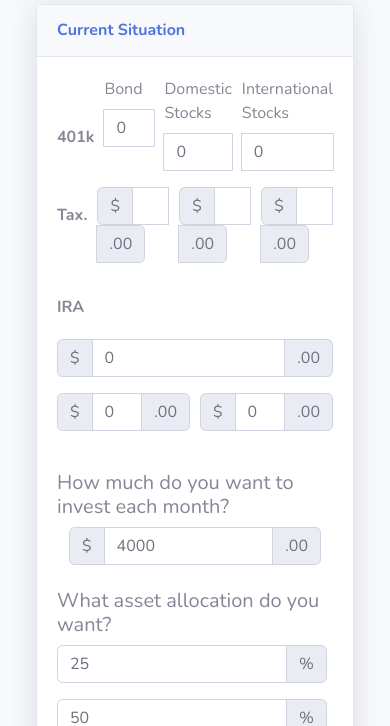
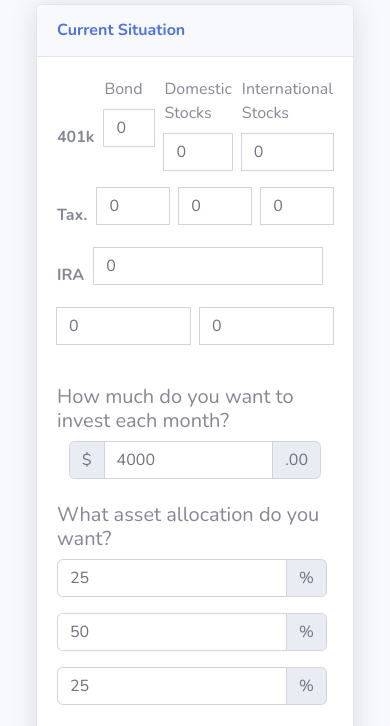
Before and after one commit to ArnoAlford/FinancialPlanningSite, a website with bundled scripts: page index.html in a window 390 px wide. Shown: the part 111-837 px from the top of the page. Built offline with nearby package versions, Linux system fonts and the light colour scheme.

Commit message:
Update index.html

```diff
--- a/index.html
+++ b/index.html
@@ -140,33 +140,33 @@
     <div class="col mb-3">
       <div class="input-group">
         <div class="input-group-prepend">
-          <span class="input-group-text" id="inputGroupPrepend2">$</span>
+          <span class="input-group-text d-none d-sm-block" id="inputGroupPrepend2">$</span>
         </div>
         <input type="number" class="form-control" id="BrokerageBonds" placeholder="Brokerage Bonds" value=0 aria-describedby="inputGroupPrepend2" required>
           <div class="input-group-append">
-            <span class="input-group-text">.00</span>
+            <span class="input-group-text d-none d-sm-block">.00</span>
           </div>
       </div>
     </div>
     <div class="col mb-3">
       <div class="input-group">
         <div class="input-group-prepend">
-          <span class="input-group-text" id="inputGroupPrepend2">$</span>
+          <span class="input-group-text d-none d-sm-block" id="inputGroupPrepend2">$</span>
         </div>
         <input type="number" class="form-control" id="BrokerageDomestic" placeholder="Brokerage Domestic" value=0 aria-describedby="inputGroupPrepend2" required>
           <div class="input-group-append">
-            <span class="input-group-text">.00</span>
+            <span class="input-group-text d-none d-sm-block">.00</span>
           </div>
       </div>
     </div>
     <div class="col mb-3">
       <div class="input-group">
         <div class="input-group-prepend">
-          <span class="input-group-text" id="inputGroupPrepend2">$</span>
+          <span class="input-group-text d-none d-sm-block" id="inputGroupPrepend2">$</span>
         </div>
         <input type="number" class="form-control" id="BrokerageInternational" placeholder="Brokerage International" value=0 aria-describedby="inputGroupPrepend2" required>
           <div class="input-group-append">
-            <span class="input-group-text">.00</span>
+            <span class="input-group-text d-none d-sm-block">.00</span>
           </div>
       </div>
     </div>
@@ -178,33 +178,33 @@
     <div class="col-auto mb-3">
       <div class="input-group">
         <div class="input-group-prepend">
-          <span class="input-group-text" id="inputGroupPrepend2">$</span>
+          <span class="input-group-text d-none d-sm-block" id="inputGroupPrepend2">$</span>
         </div>
         <input type="number" class="form-control" id="IRABonds" placeholder="IRA Bonds" value=0 aria-describedby="inputGroupPrepend2" required>
           <div class="input-group-append">
-            <span class="input-group-text">.00</span>
+            <span class="input-group-text d-none d-sm-block">.00</span>
           </div>
       </div>
     </div>
     <div class="col mb-3">
       <div class="input-group">
         <div class="input-group-prepend">
-          <span class="input-group-text" id="inputGroupPrepend2">$</span>
+          <span class="input-group-text d-none d-sm-block" id="inputGroupPrepend2">$</span>
         </div>
         <input type="number" class="form-control" id="IRADomestic" placeholder="IRA Domestic" value=0 aria-describedby="inputGroupPrepend2" required>
           <div class="input-group-append">
-            <span class="input-group-text">.00</span>
+            <span class="input-group-text d-none d-sm-block">.00</span>
           </div>
       </div>
     </div>
     <div class="col mb-3">
       <div class="input-group">
         <div class="input-group-prepend">
-          <span class="input-group-text" id="inputGroupPrepend2">$</span>
+          <span class="input-group-text d-none d-sm-block" id="inputGroupPrepend2">$</span>
         </div>
         <input type="number" class="form-control" id="IRAInternational" placeholder="IRA International" value=0 aria-describedby="inputGroupPrepend2" required>
           <div class="input-group-append">
-            <span class="input-group-text">.00</span>
+            <span class="input-group-text d-none d-sm-block">.00</span>
           </div>
       </div>
     </div>
```
